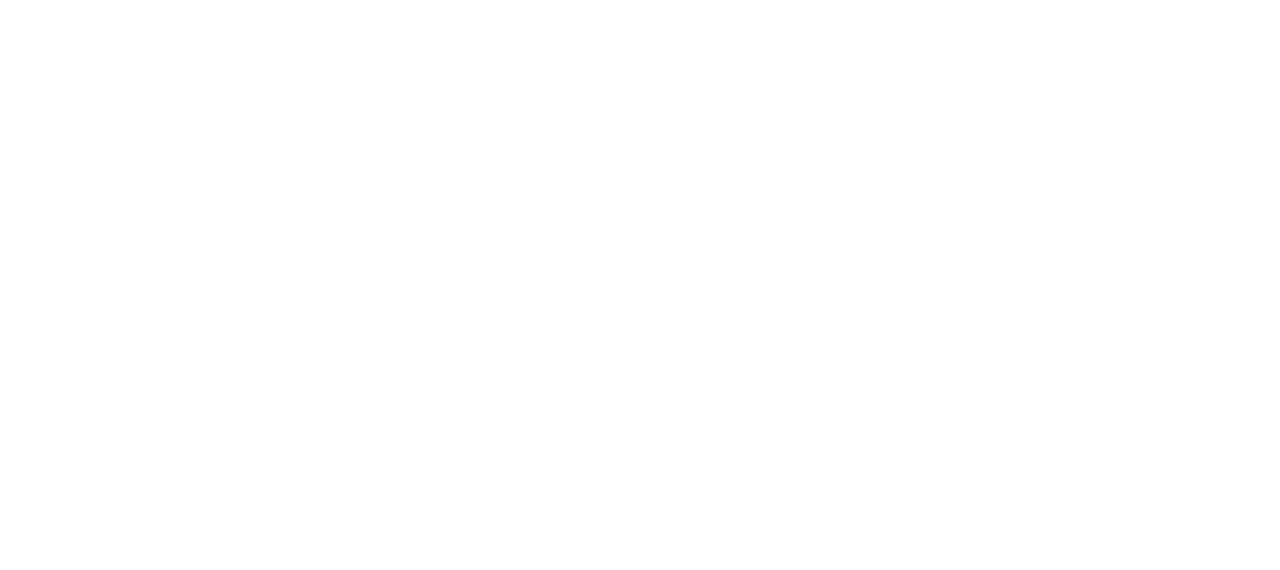
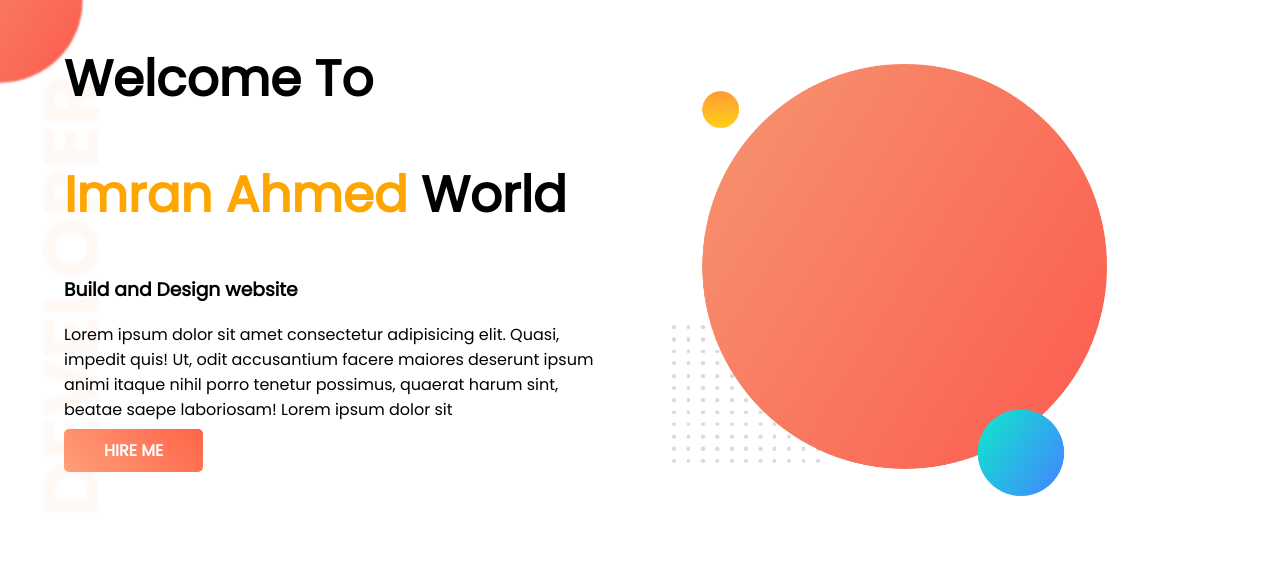
Before and after one commit to imran-de/developer-portfolio, a plain HTML site: page index.html in a window 1280 px wide. Drawn offline with Linux system fonts and the light colour scheme.

Commit message:
top section add

```diff
--- a/index.html
+++ b/index.html
@@ -5,9 +5,28 @@
     <meta http-equiv="X-UA-Compatible" content="IE=edge">
     <meta name="viewport" content="width=device-width, initial-scale=1.0">
     <title>Imran Portfolio</title>
+    <link rel="preconnect" href="https://fonts.googleapis.com">
+    <link rel="preconnect" href="https://fonts.gstatic.com" crossorigin>
+    <link href="https://fonts.googleapis.com/css2?family=Poppins&display=swap" rel="stylesheet">
     <link rel="stylesheet" href="style.css">
 </head>
 <body>
+    <header>
 
+    </header>
+    <main>
+        <section id="top-banner">
+            <div class="introduction">
+                <h1>Welcome To</h1>
+                <h1><span class="orange-color">Imran Ahmed</span> World</h1>
+                <h3>Build and Design website</h3>
+                <p>Lorem ipsum dolor sit amet consectetur adipisicing elit. Quasi, impedit quis! Ut, odit accusantium facere maiores deserunt ipsum animi itaque nihil porro tenetur possimus, quaerat harum sint, beatae saepe laboriosam! Lorem ipsum dolor sit</p>
+                <a class="link-button" href="https://www.linkedin.com/in/s-imran-ahmed/" target="_blank">Hire Me</a>
+            </div>
+            <div class="image">
+                <img src="images/my-bg.png" alt="Imran Ahmed picture">
+            </div>
+        </section>
+    </main>
 </body>
 </html>
--- a/style.css
+++ b/style.css
@@ -0,0 +1,40 @@
+body{
+    font-family: 'Poppins', sans-serif;
+    margin: 0;
+    padding: 0;
+}
+h1{
+    font-size: 50px;
+}
+.orange-color{
+    color: orange;
+}
+.introduction{
+    width: 50%;
+    padding-left: 5%;
+}
+.image{
+    width: 50%;
+    padding: 5%;
+}
+.image img{
+    width: 80%;
+}
+.link-button{
+    text-transform: uppercase;
+    color: #fff;
+    font-weight: 600;
+    background: linear-gradient(45deg, lightsalmon, tomato);
+    padding: 10px 40px;
+    text-decoration: none;
+    border-radius: 5px;
+}
+#top-banner{
+    background-image: url(images/top-banner.png);
+    background-repeat: no-repeat;
+    background-size: cover;
+    width: 100%;
+    display: flex;
+    margin: 0;
+    padding: 0;
+}
```
Also changed, not shown: images/dream-bg.png (added), images/exp-bg.png (added), images/jhankar.png (added), images/jhankar2.png (added), images/my-bg.png (added), images/my-bg2.png (added), images/top-banner.png (added).
